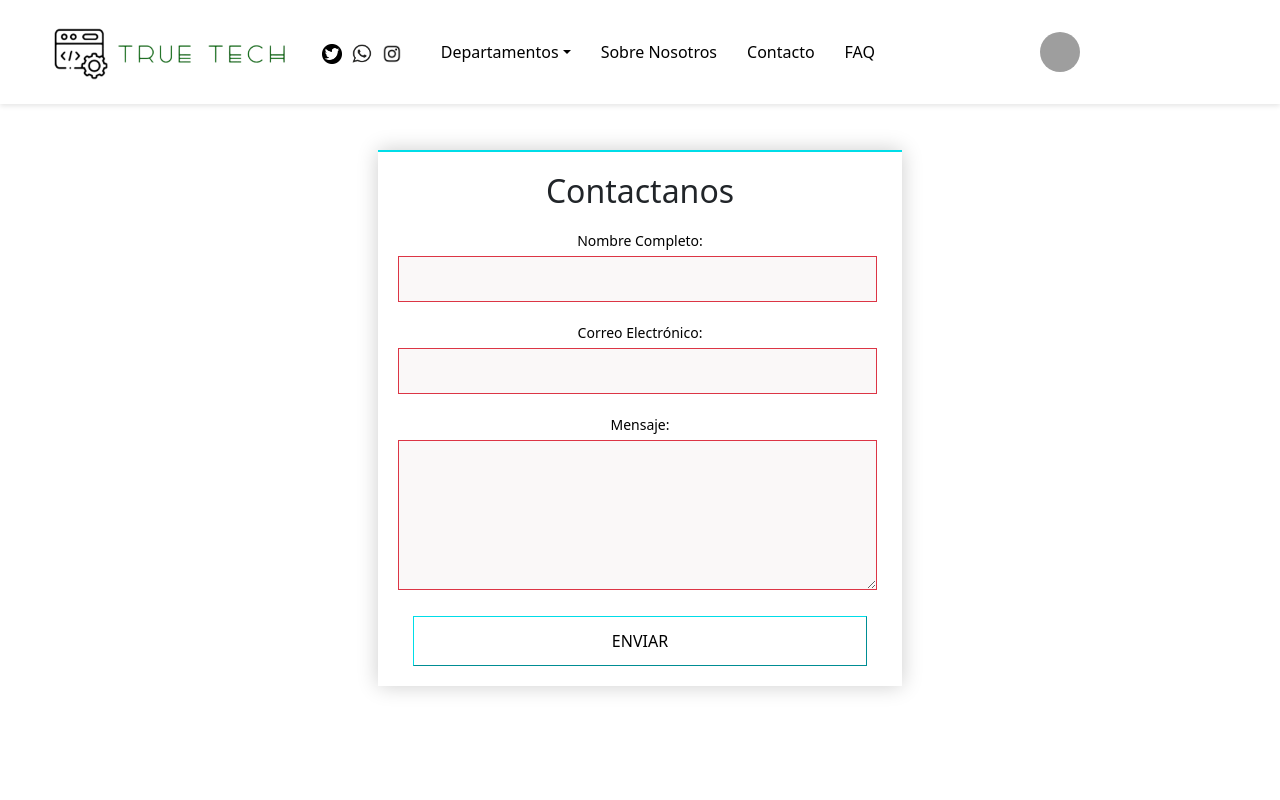
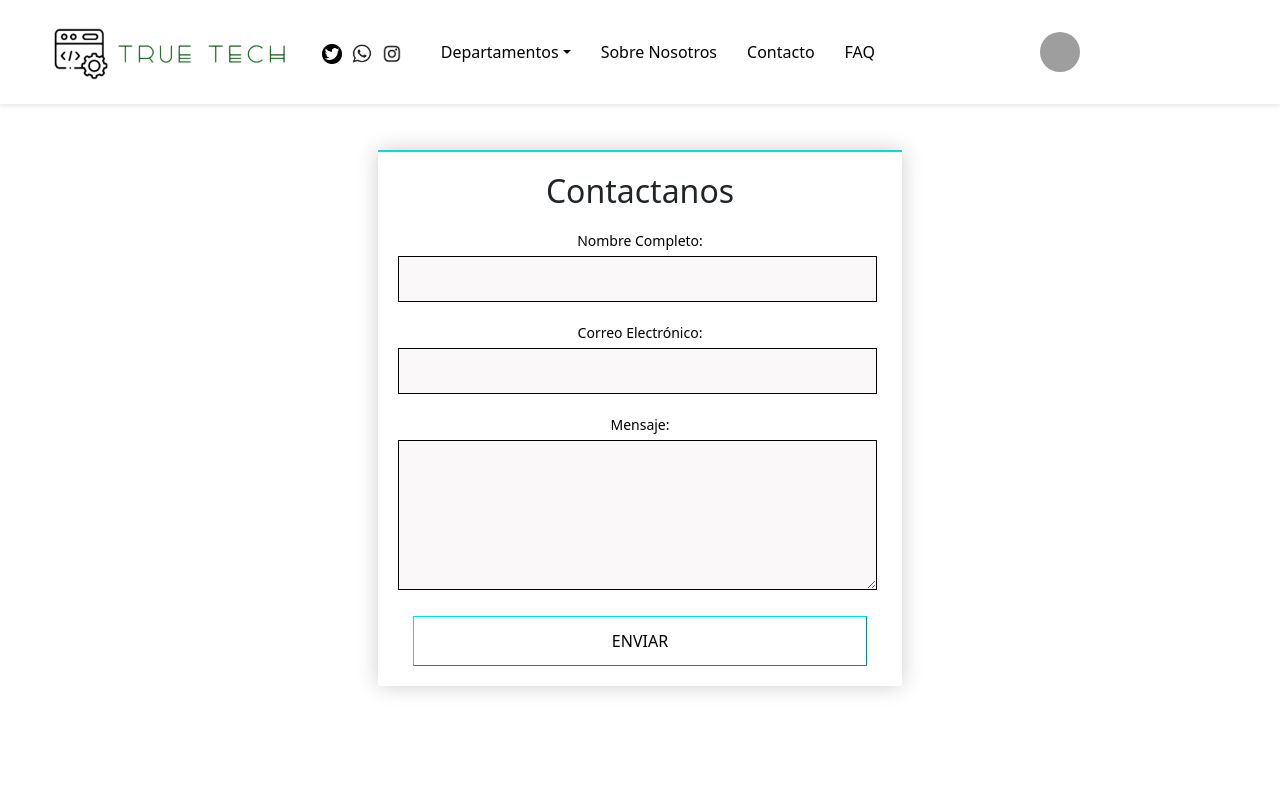
Before and after one commit to aherrert/truetech-angular, an Angular app: page /contact in a window 1280 px wide. Shown: the top 800 px of the page. Built offline with nearby package versions, Linux system fonts and the light colour scheme; grey boxes are pictures that could not be loaded.

Commit message:
commit form ticket

```diff
--- a/src/app/contact/contact.component.css
+++ b/src/app/contact/contact.component.css
@@ -142,11 +142,11 @@
 
   input:invalid,
   textarea:invalid {
-    border-color: #dc3545;
+    border-color: black;
   }
 
   input:focus:invalid,
   textarea:focus:invalid {
-    border-color: #dc3545;
+    border-color: black;
     box-shadow: 0 0 0 0.2rem rgba(220, 53, 69, 0.25);
   }
--- a/src/app/tickets/hardware/hardware.component.css
+++ b/src/app/tickets/hardware/hardware.component.css
@@ -176,12 +176,12 @@ img {
 /* Estilos para resaltar campos inválidos */
 input:invalid,
 textarea:invalid {
-  border-color: #dc3545; /* Color de borde rojo */
+  border-color: black; /* Color de borde rojo */
 }
 
 /* Opcional: Estilos para resaltar campos inválidos al enfocar */
 input:focus:invalid,
 textarea:focus:invalid {
-  border-color: #dc3545; /* Cambiar el color de borde al enfocar */
+  border-color: black; /* Cambiar el color de borde al enfocar */
   box-shadow: 0 0 0 0.2rem rgba(220, 53, 69, 0.25); /* Agregar una sombra al enfocar */
 }
--- a/src/app/tickets/software/software.component.css
+++ b/src/app/tickets/software/software.component.css
@@ -176,12 +176,12 @@ img {
 /* Estilos para resaltar campos inválidos */
 input:invalid,
 textarea:invalid {
-    border-color: #dc3545; /* Color de borde rojo */
+    border-color: black; /* Color de borde rojo */
 }
 
 /* Opcional: Estilos para resaltar campos inválidos al enfocar */
 input:focus:invalid,
 textarea:focus:invalid {
-    border-color: #dc3545; /* Cambiar el color de borde al enfocar */
+    border-color: black; /* Cambiar el color de borde al enfocar */
     box-shadow: 0 0 0 0.2rem rgba(220, 53, 69, 0.25); /* Agregar una sombra al enfocar */
 }
```
